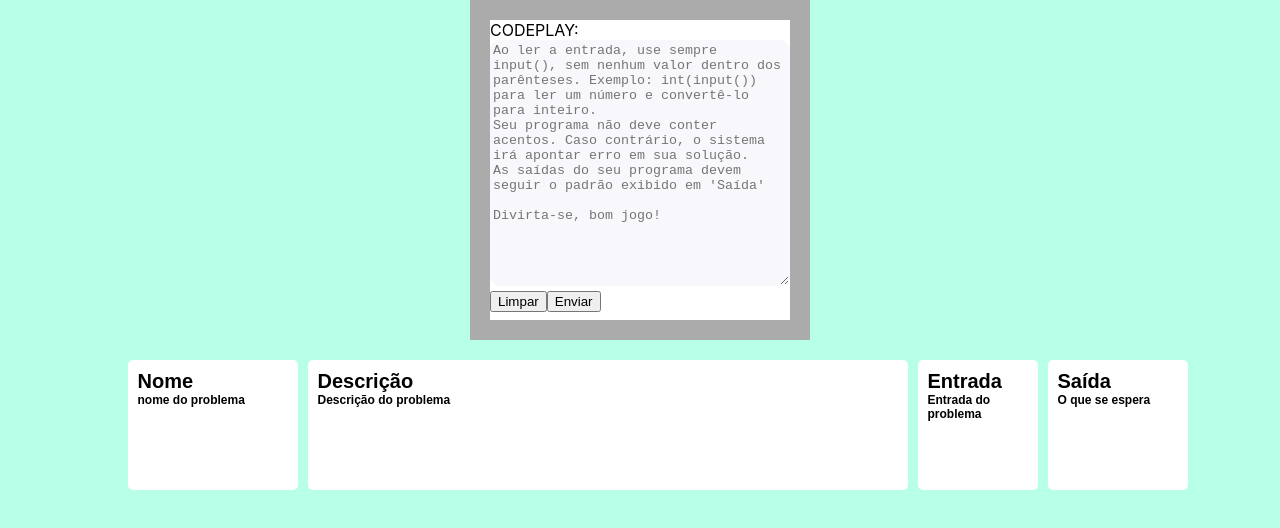
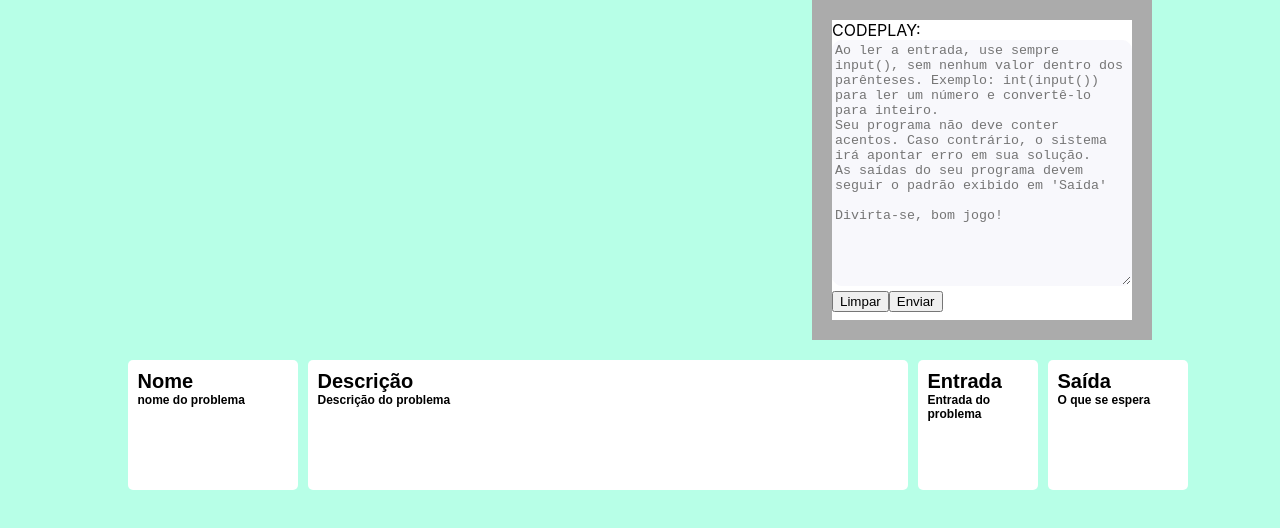
Before and after one commit to dududueedu/codeplay, a React (Create React App) app in the folder codeplay.client/: page / in a window 1280 px wide. Shown: the top 528 px of the page. Built offline with nearby package versions, Linux system fonts and the light colour scheme.

Commit message:
update: info-problem alinhamento

```diff
--- a/codeplay.client/src/components/InfoProblem/index.css
+++ b/codeplay.client/src/components/InfoProblem/index.css
@@ -4,8 +4,8 @@
 
 #form-problemcode{
     display: flex;
-    align-items: flex-start;
-    justify-content: center;
+    justify-content: flex-end;
+    margin-right: 10%;
 }
 
 .problemcode-container {
```
